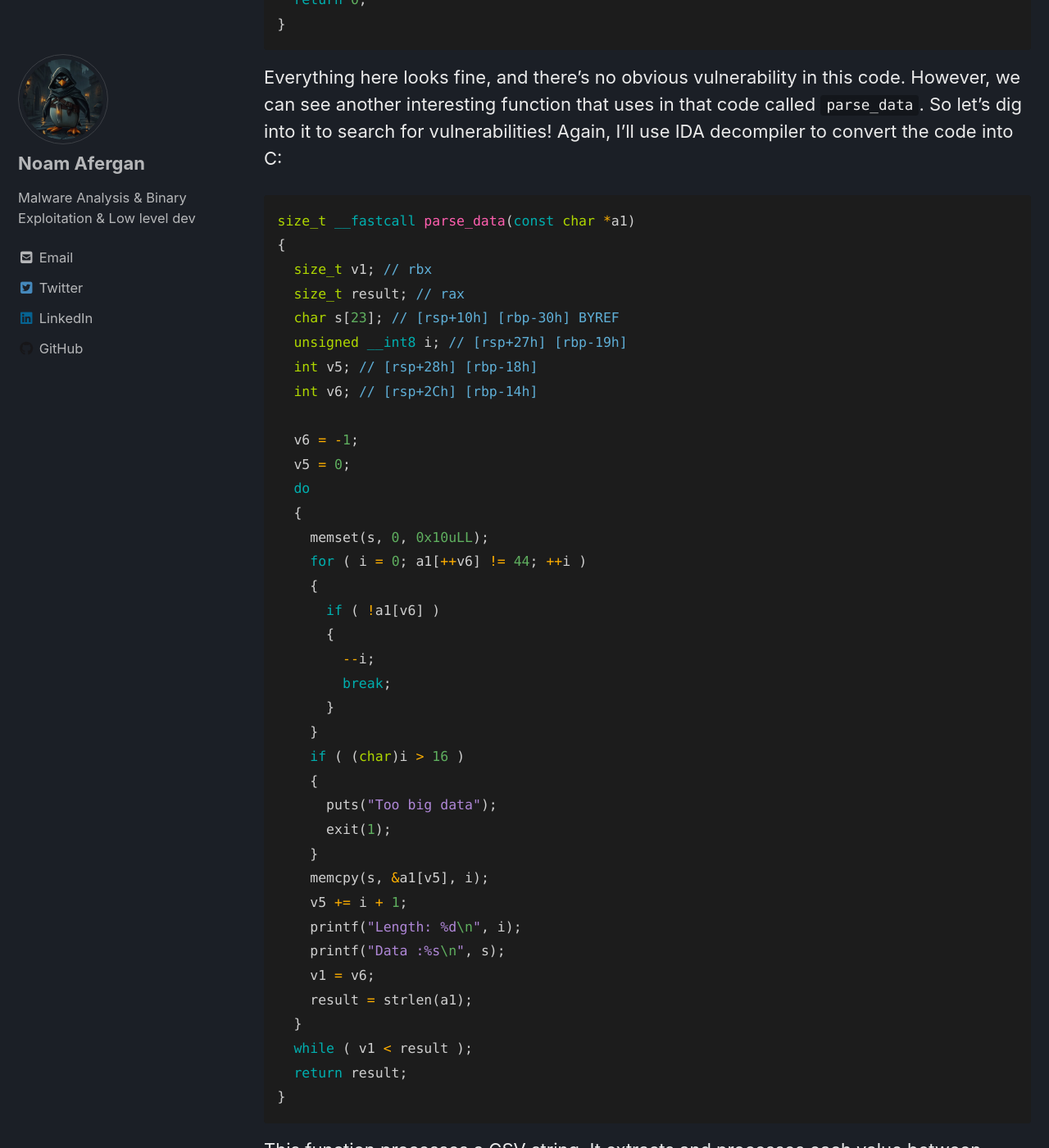
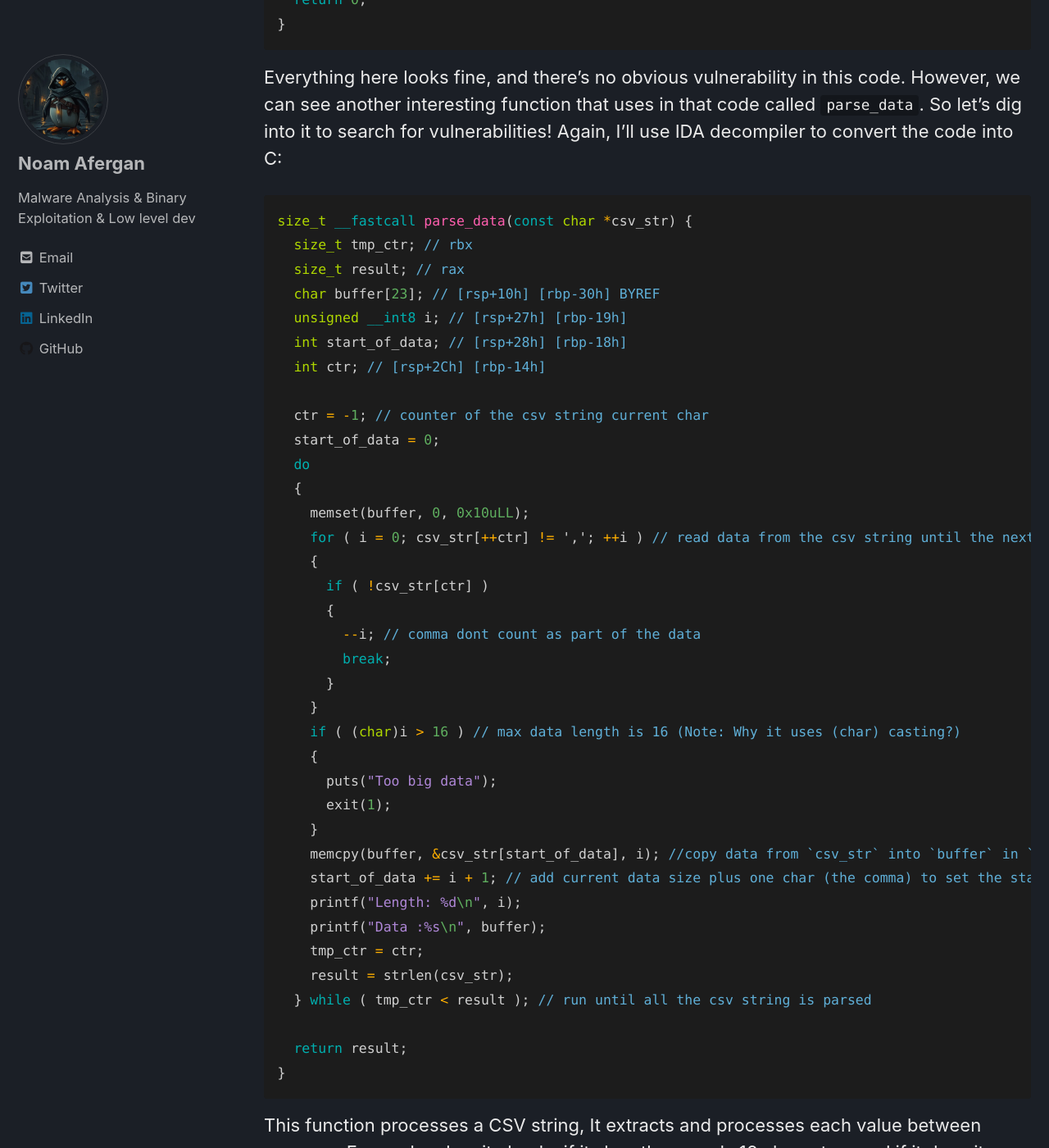
Before and after one commit to 4f3rg4n/4f3rg4n.github.io, a Jekyll site: the page built from _posts/CTF-Writeups/2024-11-26-stacking.md, in a window 1280 px wide and 1400 px high, scrolled down 1819 px. Shown: the whole window at 82% size. Built offline with Jekyll 4.4.1, drawn with Linux system fonts in a browser that asks for light colours; cached includes are drawn as plain includes; nearby versions of some CDN libraries; some of the changed text lies outside the part shown.

Commit message:
Update 2024-11-26-stacking.md

````diff
--- a/_posts/CTF-Writeups/2024-11-26-stacking.md
+++ b/_posts/CTF-Writeups/2024-11-26-stacking.md
@@ -28,16 +28,16 @@ but now let’s dig into the `main` function.
 To make it easier, I’ll use IDA decompiler to convert the code into C:
 
 ```c
-int __fastcall main(int argc, const char **argv, const char **envp)
-{
-  void *v3; // rsi
+int __fastcall main(int argc, const char **argv, const char **envp) {
+  void *csv_str; // rsi
 
   init_buffering(argc, argv, envp);
   puts("Welcome to my data parser!");
   puts("Please enter your comma-separated data: ");
-  v3 = malloc(0x100uLL);
-  read(0, v3, 0x100uLL);
-  parse_data(v3);
+  csv_str = malloc(0x100uLL); // allocate 256 bytes for `csv_str`
+  read(0, csv_str, 0x100uLL);
+  parse_data(csv_str); // interesting function
+
   return 0;
 }
 ```
@@ -48,41 +48,40 @@ So let’s dig into it to search for vulnerabilities!
 Again, I’ll use IDA decompiler to convert the code into C:
 
 ```c
-size_t __fastcall parse_data(const char *a1)
-{
-  size_t v1; // rbx
+size_t __fastcall parse_data(const char *csv_str) {
+  size_t tmp_ctr; // rbx
   size_t result; // rax
-  char s[23]; // [rsp+10h] [rbp-30h] BYREF
+  char buffer[23]; // [rsp+10h] [rbp-30h] BYREF
   unsigned __int8 i; // [rsp+27h] [rbp-19h]
-  int v5; // [rsp+28h] [rbp-18h]
-  int v6; // [rsp+2Ch] [rbp-14h]
+  int start_of_data; // [rsp+28h] [rbp-18h]
+  int ctr; // [rsp+2Ch] [rbp-14h]
 
-  v6 = -1;
-  v5 = 0;
+  ctr = -1; // counter of the csv string current char
+  start_of_data = 0;
   do
   {
-    memset(s, 0, 0x10uLL);
-    for ( i = 0; a1[++v6] != 44; ++i )
+    memset(buffer, 0, 0x10uLL);
+    for ( i = 0; csv_str[++ctr] != ','; ++i ) // read data from the csv string until the next comma
     {
-      if ( !a1[v6] )
+      if ( !csv_str[ctr] )
       {
-        --i;
+        --i; // comma dont count as part of the data
         break;
       }
     }
-    if ( (char)i > 16 )
+    if ( (char)i > 16 ) // max data length is 16 (Note: Why it uses (char) casting?)
     {
       puts("Too big data");
       exit(1);
     }
-    memcpy(s, &a1[v5], i);
-    v5 += i + 1;
+    memcpy(buffer, &csv_str[start_of_data], i); //copy data from `csv_str` into `buffer` in `i` length size
+    start_of_data += i + 1; // add current data size plus one char (the comma) to set the start of next data string
     printf("Length: %d\n", i);
-    printf("Data :%s\n", s);
-    v1 = v6;
-    result = strlen(a1);
-  }
-  while ( v1 < result );
+    printf("Data :%s\n", buffer);
+    tmp_ctr = ctr;
+    result = strlen(csv_str);
+  } while ( tmp_ctr < result ); // run until all the csv string is parsed
+
   return result;
 }
 ```
````
